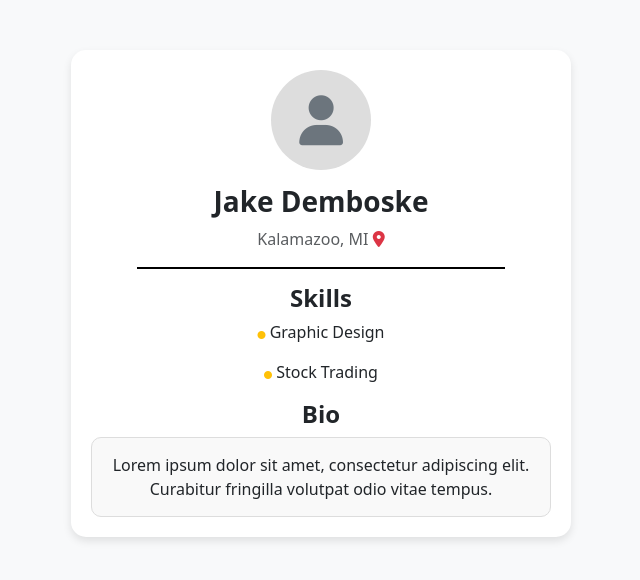
After one commit to DavidAndree/hackathon, a Django app: template templates/mentor_config.html in a window 1280 px wide. The commit adds this page. Shown: the top 580 px of the page, without its empty margins (319-959 px from the left). Run offline with Django 4.2, Linux system fonts and the light colour scheme; the template is opened without the code that fills it, so the values that code supplies are empty; some libraries are stand-ins or nearby versions.

Commit message:
Create mentor_config.html, add images folder

```diff
--- a/templates/home.html
+++ b/templates/home.html
@@ -26,6 +26,7 @@
                     <!-- Logo Section -->
                     <div class="logo-container flex-grow-1 text-center text-md-start">
                         <h1 class="fw-bold display-3 text-warning">JEDA</h1>
+                        <img src="" alt="Logo">
                         <p class="fs-5 text-secondary">Stay connected with style.</p>
                     </div>
 
--- /dev/null
+++ b/templates/mentor_config.html
@@ -0,0 +1,71 @@
+<!DOCTYPE html>
+<html lang="en">
+<head>
+    <meta charset="UTF-8">
+    <meta name="viewport" content="width=device-width, initial-scale=1.0">
+    <title>Profile Card</title>
+    <link href="https://cdn.jsdelivr.net/npm/bootstrap@5.3.0/dist/css/bootstrap.min.css" rel="stylesheet">
+    <script src="https://kit.fontawesome.com/a076d05399.js" crossorigin="anonymous"></script>
+    <style>
+        body {
+            background-color: #f8f9fa;
+        }
+        .profile-card {
+            max-width: 500px;
+            background: white;
+            border-radius: 15px;
+            box-shadow: 0 4px 8px rgba(0, 0, 0, 0.1);
+            padding: 20px;
+            text-align: center;
+            margin: 50px auto;
+        }
+        .profile-pic {
+            width: 100px;
+            height: 100px;
+            border-radius: 50%;
+            background-color: #ddd;
+            display: flex;
+            align-items: center;
+            justify-content: center;
+            font-size: 50px;
+            color: #6c757d;
+            margin: 0 auto 15px;
+        }
+        .divider {
+            width: 80%;
+            margin: 15px auto;
+            height: 2px;
+            background-color: #000;
+        }
+        .bio-box {
+            border: 1px solid #ddd;
+            padding: 15px;
+            border-radius: 10px;
+            background: #f9f9f9;
+        }
+    </style>
+</head>
+<body>
+
+    <div class="profile-card">
+        <div class="profile-pic">
+            <i class="fas fa-user"></i>
+        </div>
+        <h3 class="fw-bold">Jake Demboske</h3>
+        <p class="text-muted">Kalamazoo, MI <i class="fas fa-map-marker-alt text-danger"></i></p>
+
+        <div class="divider"></div>
+
+        <h4 class="fw-bold">Skills</h4>
+        <p><i class="fas fa-circle text-warning" style="font-size: 8px;"></i> Graphic Design</p>
+        <p><i class="fas fa-circle text-warning" style="font-size: 8px;"></i> Stock Trading</p>
+
+        <h4 class="fw-bold mt-3">Bio</h4>
+        <div class="bio-box">
+            <p class="mb-0">Lorem ipsum dolor sit amet, consectetur adipiscing elit. Curabitur fringilla volutpat odio vitae tempus.</p>
+        </div>
+    </div>
+
+    <script src="https://cdn.jsdelivr.net/npm/bootstrap@5.3.0/dist/js/bootstrap.bundle.min.js"></script>
+</body>
+</html>
```
Also changed, not shown: images/logo.png (added), 2 other files.
